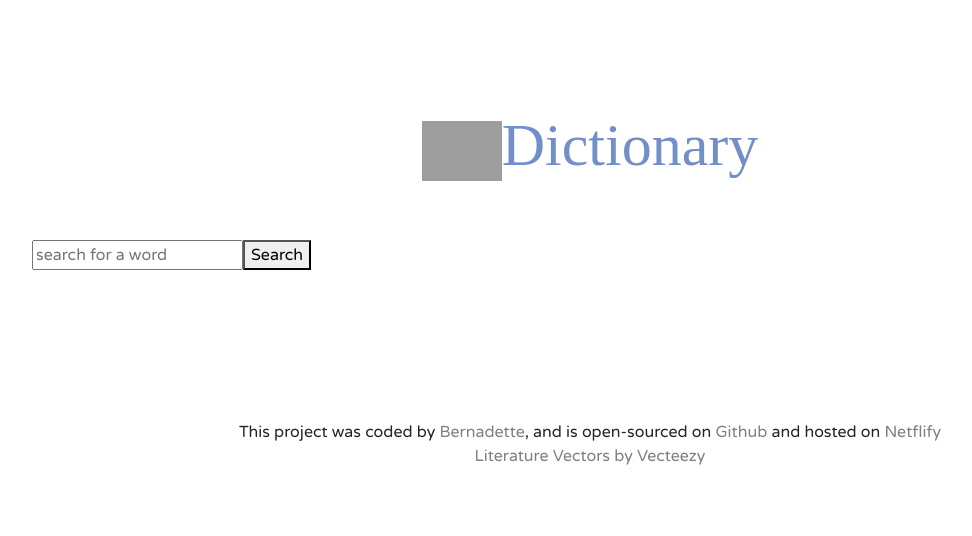
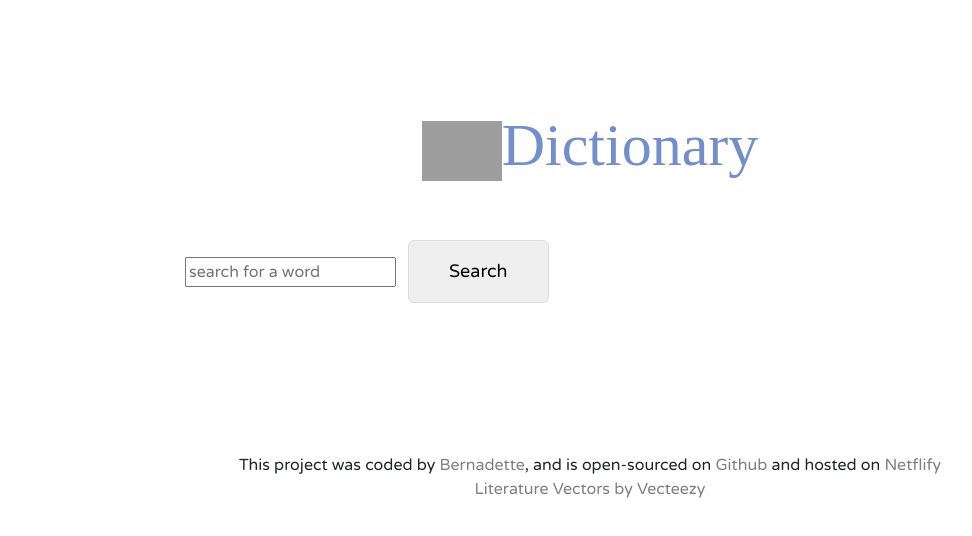
Before and after one commit to BernadetteCh/dictionary-project, a React (Create React App) app: page / in a window 1280 px wide. Shown: the top 536 px of the page, without its empty margins (50-1022 px from the left). Built offline with nearby package versions, Linux system fonts and the light colour scheme; grey boxes are pictures that could not be loaded; a web font is replaced by a local one.

Commit message:
added styling to the Dictionary component

```diff
--- a/src/Dictionary.css
+++ b/src/Dictionary.css
@@ -1,3 +1,39 @@
+
+button{
+      font-size: 18px;
+    line-height: 21px;
+    padding: 20px 40px;
+    border: 1px solid #ddd;
+    border-radius: 6px;
+    margin-left: 12px;
+}
+
+
 .Dictionary {
-  margin-top: 50px;
+  margin: 50px auto;
+  max-width: 900px;
+  padding: 0px 45px;
 }
+.Dictionary small {
+  display: block;
+
+  margin-top: 15px;
+}
+.Dictionary label{
+      font-weight: 600;
+    font-style: normal;
+    font-size: 24px;
+    margin-bottom: 20px;
+    display: block;
+    line-height: 29px;
+}
+
+
+.search-input{
+     font-size: 18px;
+    line-height: 21px;
+    padding: 20px;
+    border: 1px solid #ddd;
+    border-radius: 6px;
+    width: 70%;
+}
```
